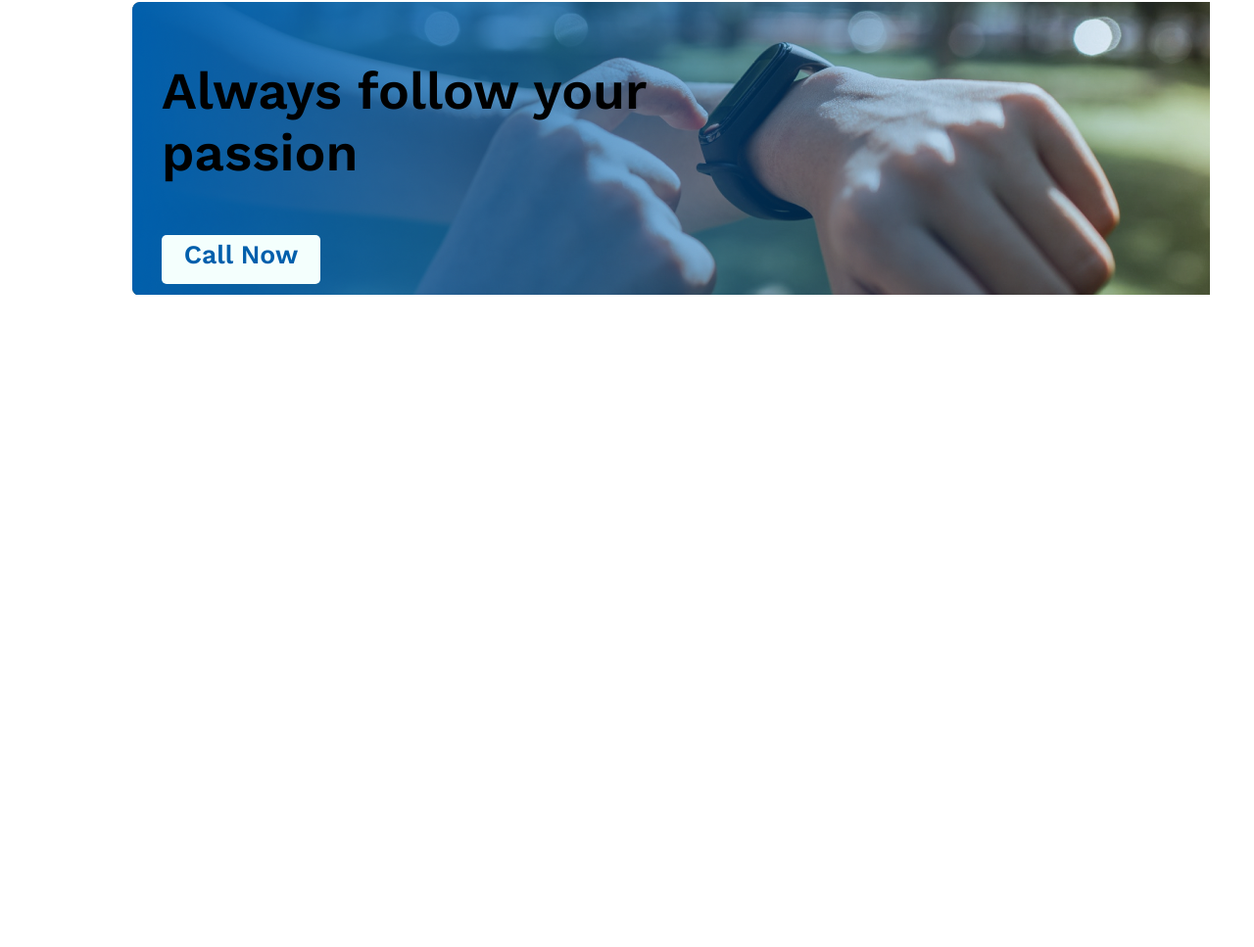
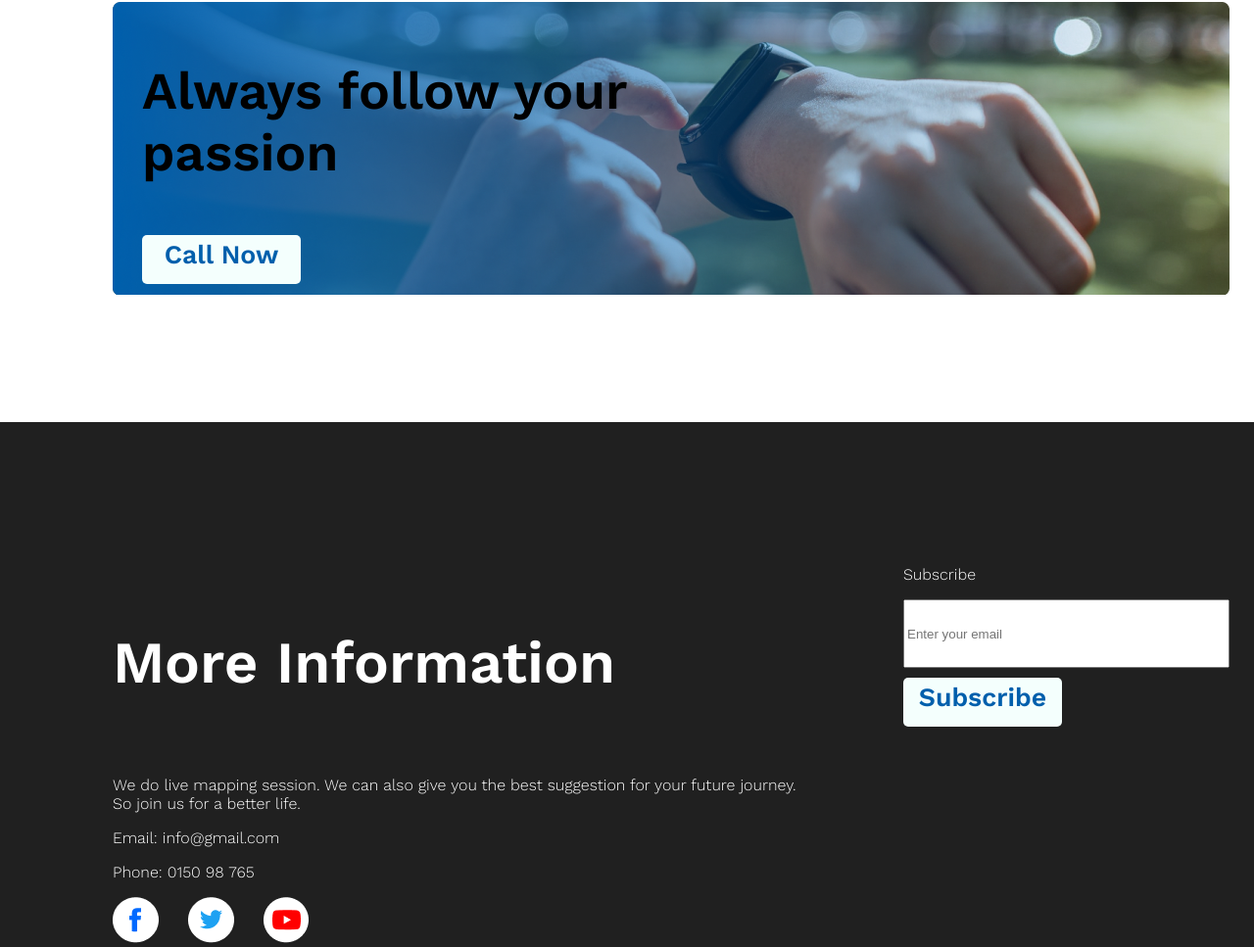
Before and after one commit to minatorvil/project, a plain HTML site: page index.html in a window 1280 px wide. Shown: the part 2436-3403 px from the top of the page at 98% size. Before the commit the page ends 2737 px from the top, so only its background shows below. Drawn offline with nearby package versions, Linux system fonts and the light colour scheme.

Commit message:
footer section ongoing

```diff
--- a/index.html
+++ b/index.html
@@ -76,5 +76,34 @@
         </div>
     </section>
 
+
+
+    <!--footer section-->
+
+   <footer>
+    <div class="flex">
+    <div class="More">
+        <h4>More Information</h4>
+        <p>We do live mapping session. We can also give you the best suggestion for your future journey.<br>
+            So join us for a better life.
+        </p>
+        <p>Email: info@gmail.com</p>
+        <p>Phone: 0150 98 765</p>
+        <div class="icons">
+            <div class="icon"><img src="/images/icons/fb.png" alt="facebook"></div>
+            <div class="icon"><img src="/images/icons/twitter.png" alt="twitter"></div>
+            <div class="icon"><img src="/images/icons/youtube.png" alt="youtube"></div>
+        </div>
+    </div>
+<div class="subscribe element-right">
+    <p id="right-sub">Subscribe</p>
+    <form action="">
+        <input type="email" id="enter" placeholder="Enter your email">
+    </form>
+    <div class="button">Subscribe</div>
+
+</div>
+</div>
+   </footer>
 </body>
 </html>
--- a/style.css
+++ b/style.css
@@ -122,9 +122,9 @@ margin-top: 50px;
 /* contact section  */
 .call-now{
     height: 300px;
-    width: 1100px;
+    width: 1140px;
     font-family:'Work Sans', sans-serif;
-    margin-left: 64px;
+
     margin-top: 59px;
     background-image: url(/images/watch.png);
     margin-left: auto;
@@ -147,3 +147,39 @@ h3{
     width: 100%;
     padding-top: 30px;
 }
+/*footer*/
+footer{
+    background-color: rgb(32, 32, 32);
+    color: #fff;
+    padding-top: 130px;
+    margin-top: 130px;
+    font-family: 'Work Sans', sans-serif;
+}
+
+.icons{
+    display: flex;
+    width: 200px;
+    justify-content: space-between;
+}
+.more{
+    font-family: 'Work Sans', sans-serif;
+    color: #fff;
+
+}
+h4{
+    font-size: 45pt;
+    font-weight: bold;
+
+}
+.flex{
+    display: flex;
+    width: 1140px;
+    margin-left: auto;
+    margin-right: auto;
+
+}
+#enter{
+    height:64px;
+    width: 325px;
+
+}
```
